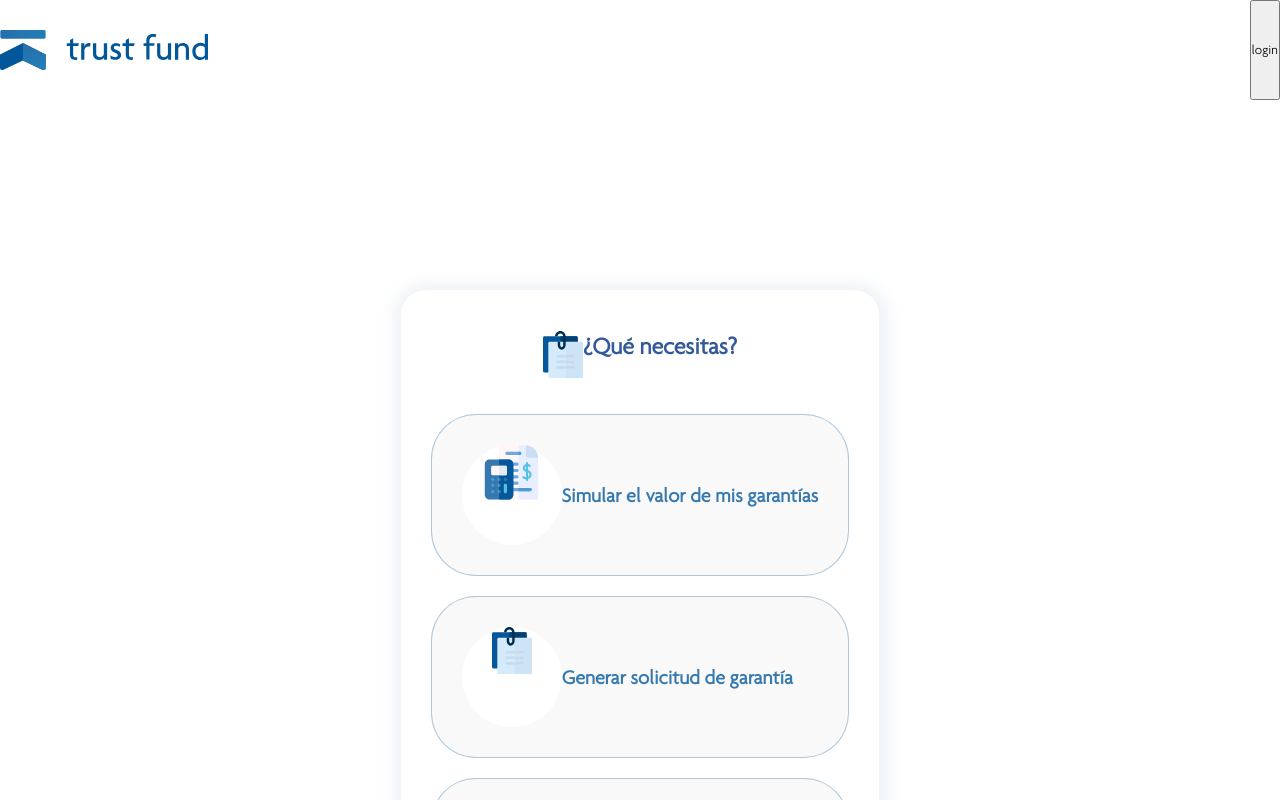
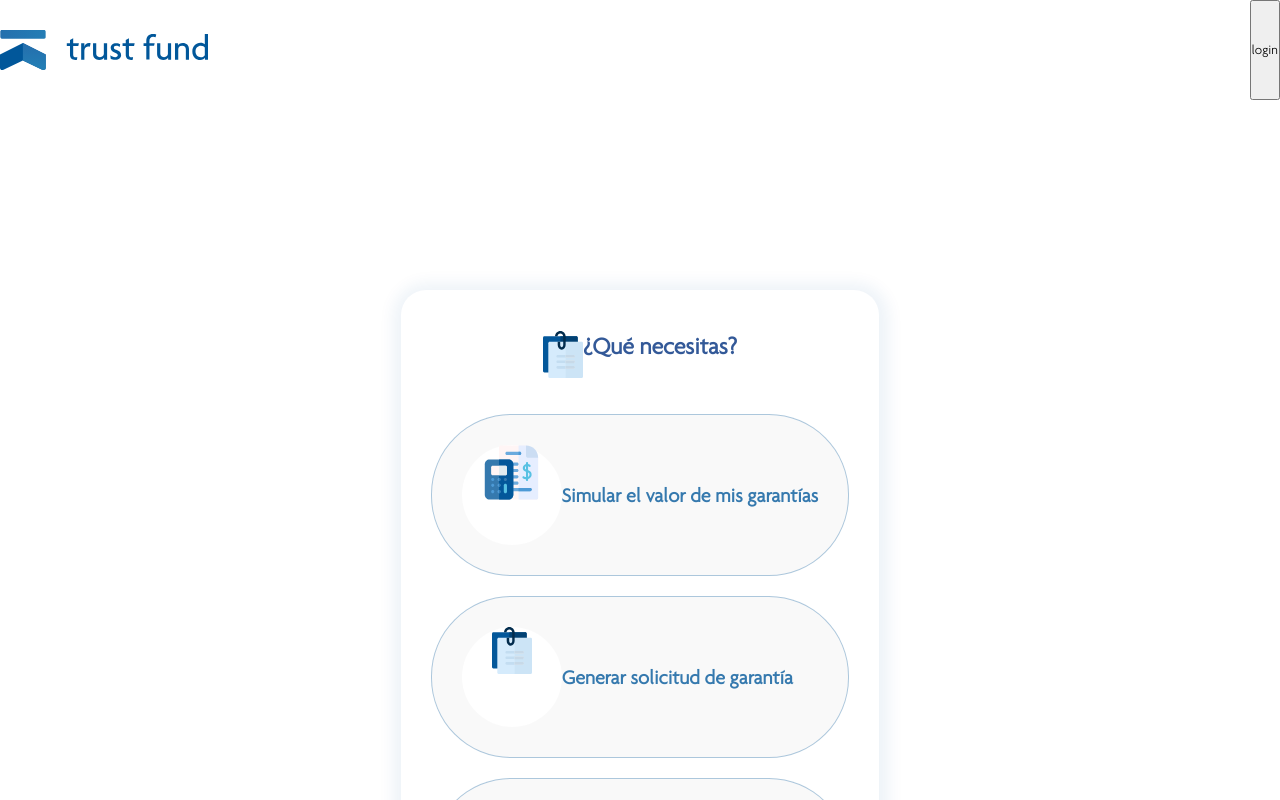
Before and after one commit to juannarguelles/crm, a React (Create React App) app: page / in a window 1280 px wide. Shown: the top 800 px of the page. Built offline with nearby package versions, Linux system fonts and the light colour scheme.

Commit message:
cambios 17/1

```diff
--- a/src/pages/styledHome.js
+++ b/src/pages/styledHome.js
@@ -49,7 +49,7 @@ export const BoxButton = styled(Link)`
 `
 export const Button = styled.button`
     background-color: #F9F9F9;
-	border-radius: 45px;
+	border-radius: 80px;
 	display:inline-block;
 	cursor: pointer;
 	color:#3579AE;
```
